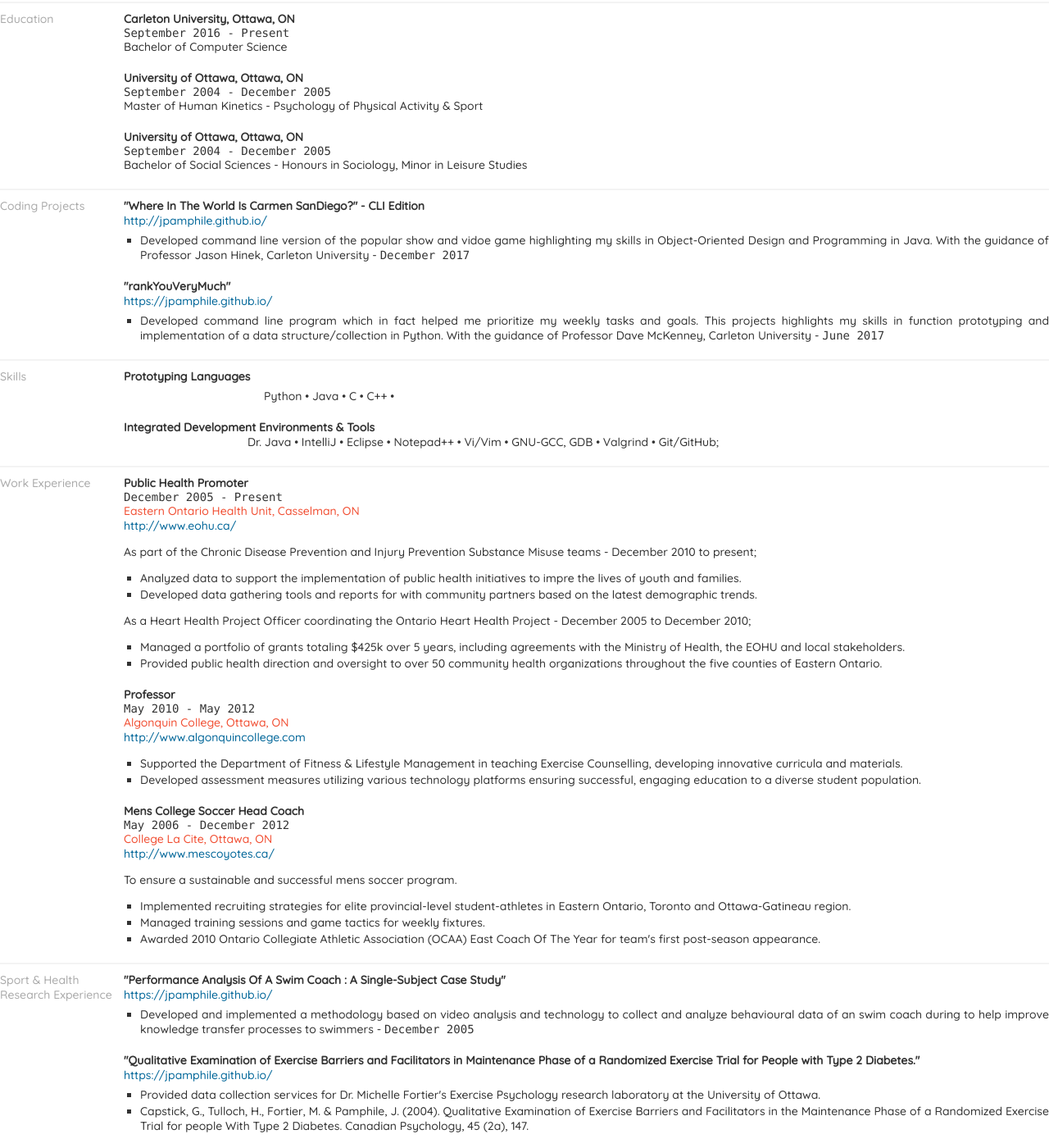
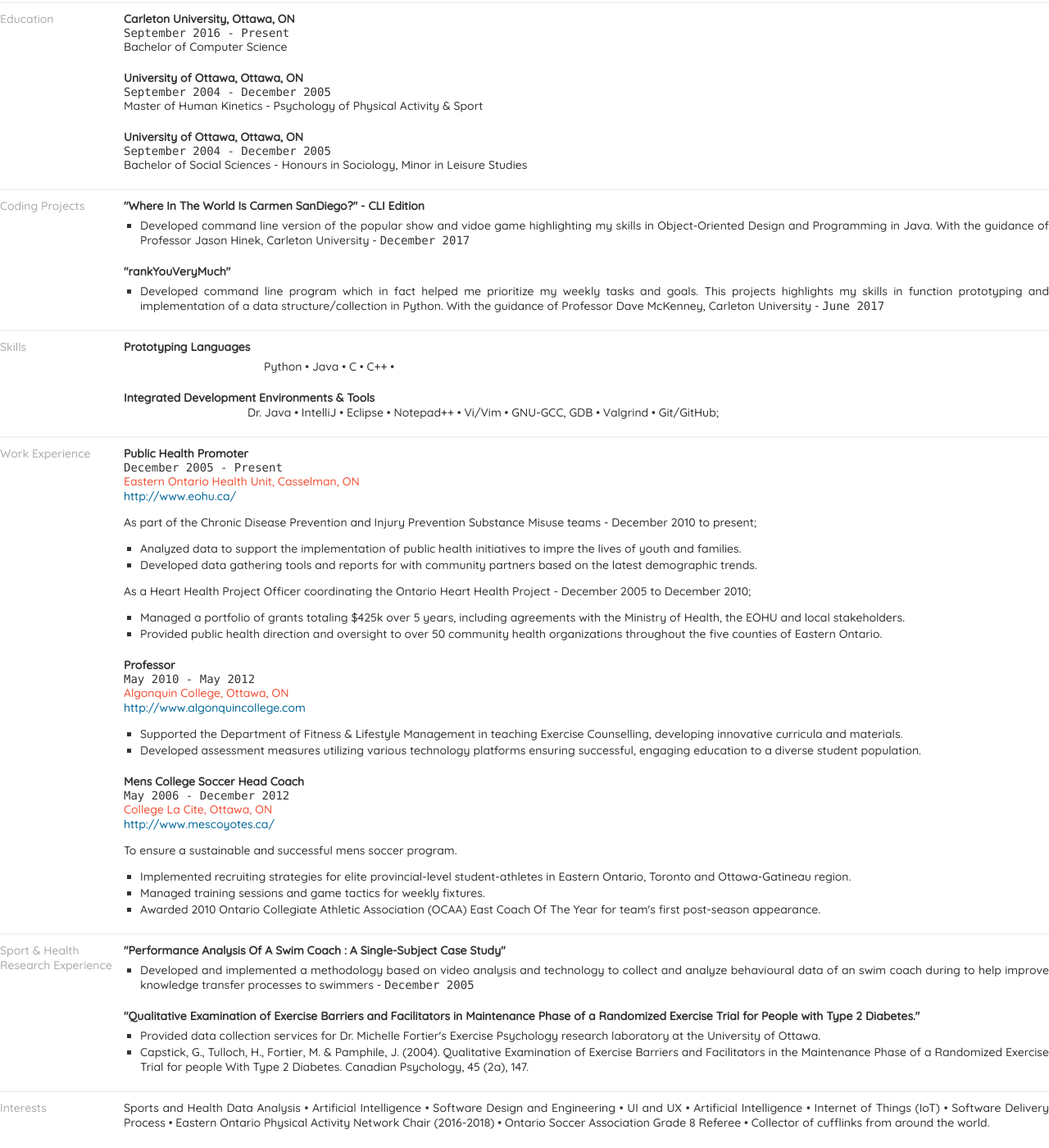
Before and after one commit to jpamphile/cv, a Jekyll site: the page built from index.html, in a window 1280 px wide and 1400 px high, scrolled down 226 px. Shown: the whole window at 82% size. Built offline with Jekyll 4.4.1, drawn with Linux system fonts in a browser that asks for light colours; some web fonts are replaced.

Commit message:
Update index.html

```diff
--- a/index.html
+++ b/index.html
@@ -101,7 +101,7 @@
 			<div class="blockHeader">
 				<span class="title">"Where In The World Is Carmen SanDiego?" - CLI Edition</span>
 				<div class="author">
-					<a href="http://jpamphile.github.io/">http://jpamphile.github.io/</a>
+					<!-- <a href="http://jpamphile.github.io/">http://jpamphile.github.io/</a> -->
 				</div>
 			</div>
 			<ul class="highlights codingProject">
@@ -112,7 +112,7 @@
 			<div class="blockHeader">
 				<span class="title">"rankYouVeryMuch"</span>
 				<div class="author">
-					<a href="https://jpamphile.github.io/">https://jpamphile.github.io/</a>
+					<!-- <a href="https://jpamphile.github.io/">https://jpamphile.github.io/</a> -->
 				</div>
 			</div>
 			<ul class="highlights codingProject">
@@ -230,7 +230,7 @@
 			<div class="blockHeader">
 				<span class="title">"Performance Analysis Of A Swim Coach : A Single-Subject Case Study"</span>
 				<div class="author">
-					<a href="https://jpamphile.github.io/">https://jpamphile.github.io/</a>
+					<!-- <a href="https://jpamphile.github.io/">https://jpamphile.github.io/</a> -->
 				</div>
 			</div>
 			<ul class="highlights researchExperience">
@@ -241,7 +241,7 @@
 			<div class="blockHeader">
 				<span class="title">"Qualitative Examination of Exercise Barriers and Facilitators in Maintenance Phase of a Randomized Exercise Trial for People with Type 2 Diabetes."</span>
 				<div class="author">
-					<a href="https://jpamphile.github.io/">https://jpamphile.github.io/</a>
+					<!-- <a href="https://jpamphile.github.io/">https://jpamphile.github.io/</a> -->
 				</div>
 			</div>
 			<ul class="highlights researchExperience">
```
